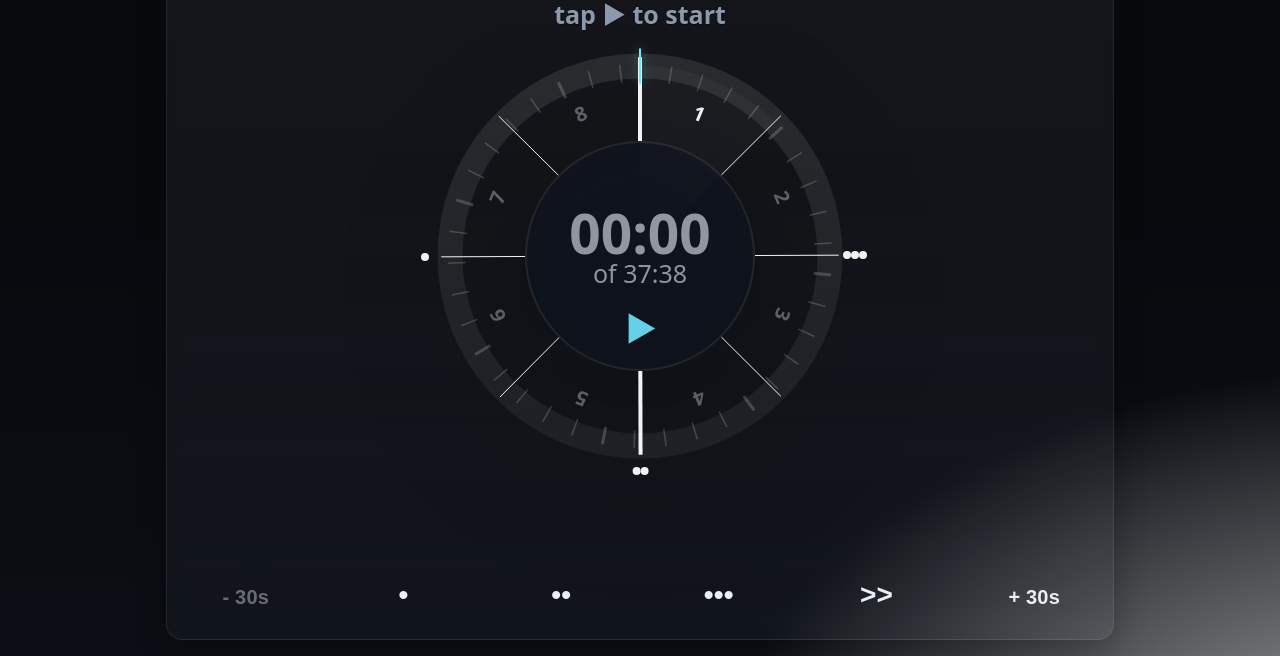
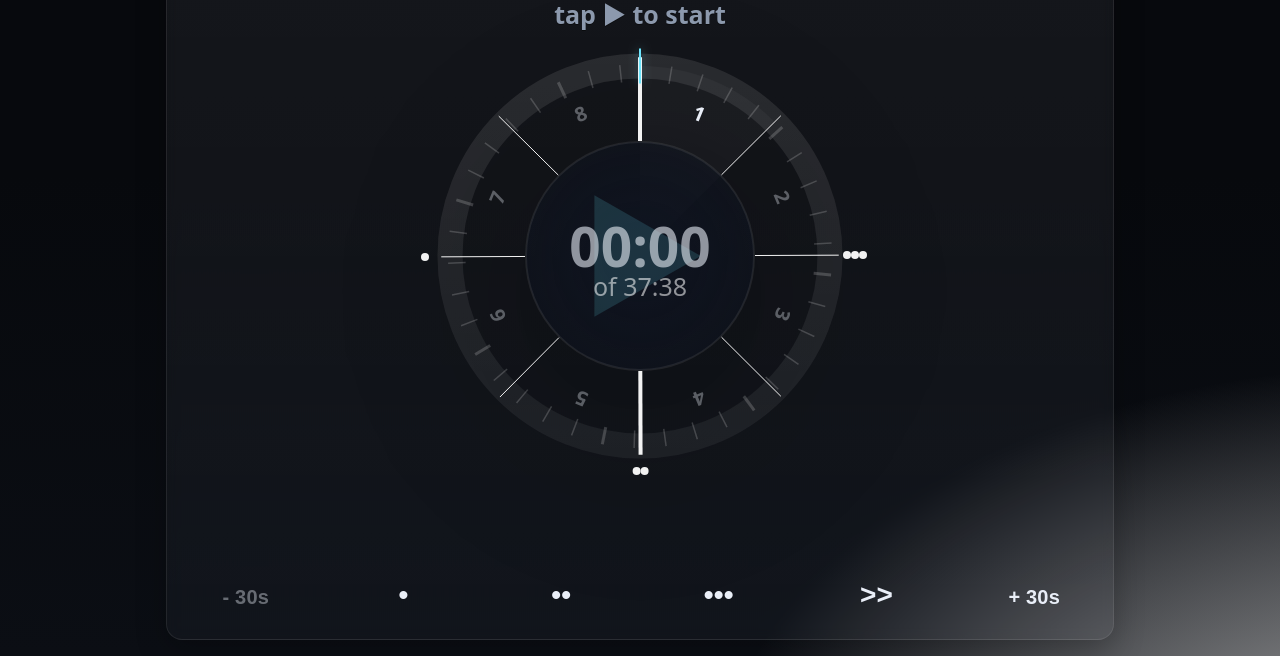
Before and after one commit to mgm52/gong-timer, a plain HTML site: page index.html in a window 1280 px wide. Shown: the part 144-800 px from the top of the page. Drawn offline with Linux system fonts and the light colour scheme.

Commit message:
Central pause/play icon

```diff
--- a/index.html
+++ b/index.html
@@ -1263,27 +1263,12 @@
     ctx.lineWidth = 2*DPR;
     ctx.stroke();
 
-    // Center text
-    ctx.textAlign = 'center';
-    ctx.textBaseline = 'middle';
-    ctx.fillStyle = getComputedStyle(document.documentElement).getPropertyValue('--ink').trim();
-    const timeScale = parseFloat(getComputedStyle(document.documentElement).getPropertyValue('--canvas-time-scale').trim());
-    ctx.font = `bold ${Math.floor(w * timeScale)}px system-ui, -apple-system, Segoe UI, Roboto, Arial`;
+    // Play/pause icon (4x larger, transparent, behind time text)
+    const iconSize = w * 0.152; // 4x larger (0.038 * 4)
+    const iconY = cy; // Centered in dial
     ctx.save();
-    ctx.globalAlpha = isPlaying ? 1 : 0.6;
-    ctx.fillText(fmt(cur), cx, cy - w*0.035);
-    ctx.restore();
-    ctx.fillStyle = getComputedStyle(document.documentElement).getPropertyValue('--canvas-subtitle').trim();
-    const subtitleScale = parseFloat(getComputedStyle(document.documentElement).getPropertyValue('--canvas-subtitle-scale').trim());
-    ctx.font = `${Math.floor(w * subtitleScale)}px system-ui, -apple-system, Segoe UI, Roboto, Arial`;
-    ctx.fillText(`of ${fmt(totalDuration)}`, cx, cy + w*0.04);
-
-    // Play/pause icon (with bounce when toggled)
-    const iconSize = w * 0.038;
-    const iconY = cy + w*0.075 + 35;
-    ctx.save();
-    ctx.translate(0, isPlaying ? 0 : 0);
-    ctx.fillStyle = 'rgba(110,231,255,0.9)';
+    ctx.globalAlpha = 0.15; // Transparent
+    ctx.fillStyle = 'rgba(110,231,255,1)';
     if (isPlaying) {
       ctx.fillRect(cx - iconSize*0.7, iconY - iconSize*0.8, iconSize*0.5, iconSize*1.6);
       ctx.fillRect(cx + iconSize*0.2, iconY - iconSize*0.8, iconSize*0.5, iconSize*1.6);
@@ -1296,6 +1281,21 @@
       ctx.fill();
     }
     ctx.restore();
+
+    // Center text
+    ctx.textAlign = 'center';
+    ctx.textBaseline = 'middle';
+    ctx.fillStyle = getComputedStyle(document.documentElement).getPropertyValue('--ink').trim();
+    const timeScale = parseFloat(getComputedStyle(document.documentElement).getPropertyValue('--canvas-time-scale').trim());
+    ctx.font = `bold ${Math.floor(w * timeScale)}px system-ui, -apple-system, Segoe UI, Roboto, Arial`;
+    ctx.save();
+    ctx.globalAlpha = isPlaying ? 1 : 0.6;
+    ctx.fillText(fmt(cur), cx, cy - w*0.01);
+    ctx.restore();
+    ctx.fillStyle = getComputedStyle(document.documentElement).getPropertyValue('--canvas-subtitle').trim();
+    const subtitleScale = parseFloat(getComputedStyle(document.documentElement).getPropertyValue('--canvas-subtitle-scale').trim());
+    ctx.font = `${Math.floor(w * subtitleScale)}px system-ui, -apple-system, Segoe UI, Roboto, Arial`;
+    ctx.fillText(`of ${fmt(totalDuration)}`, cx, cy + w*0.065);
   }
 
   // Init
```
